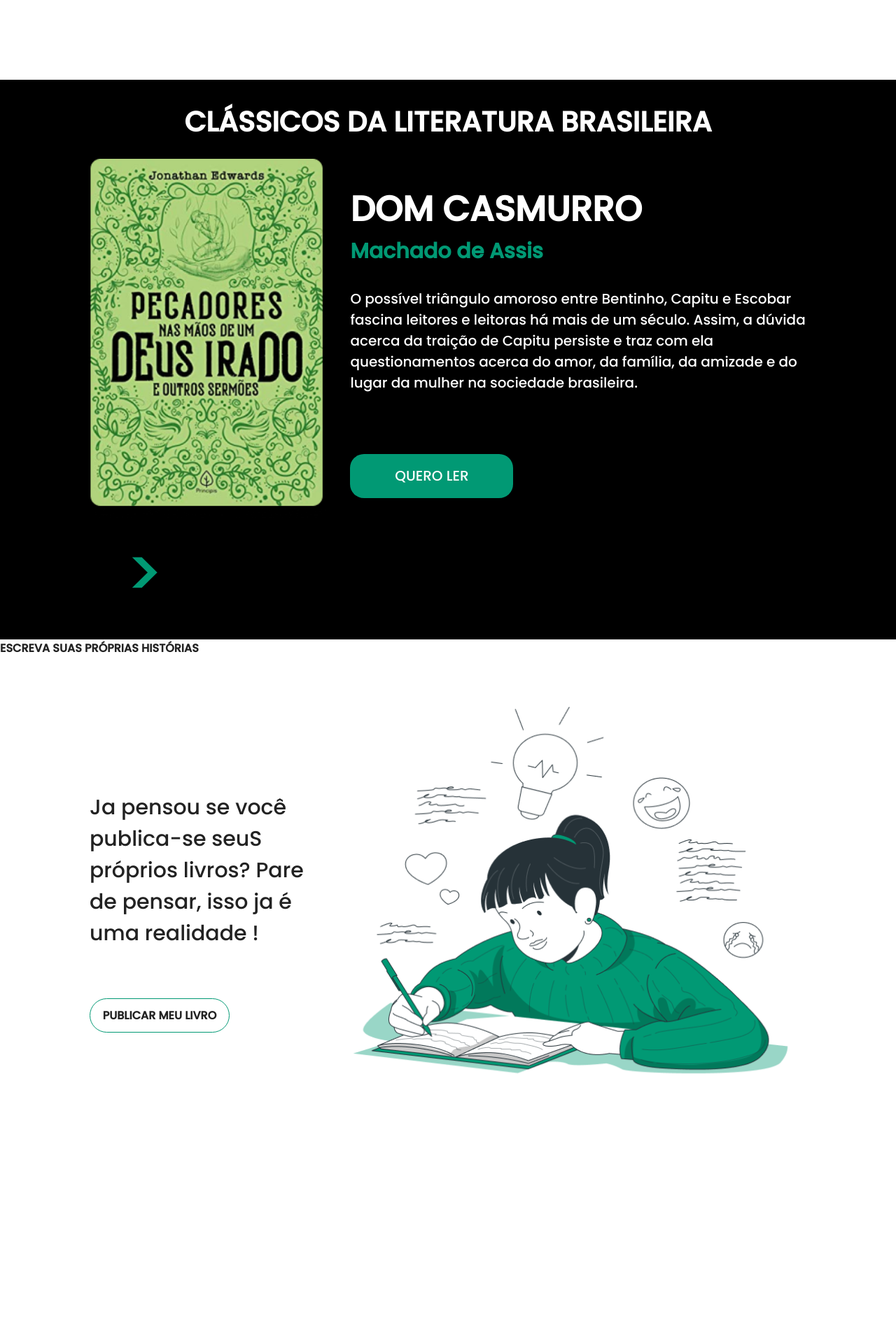
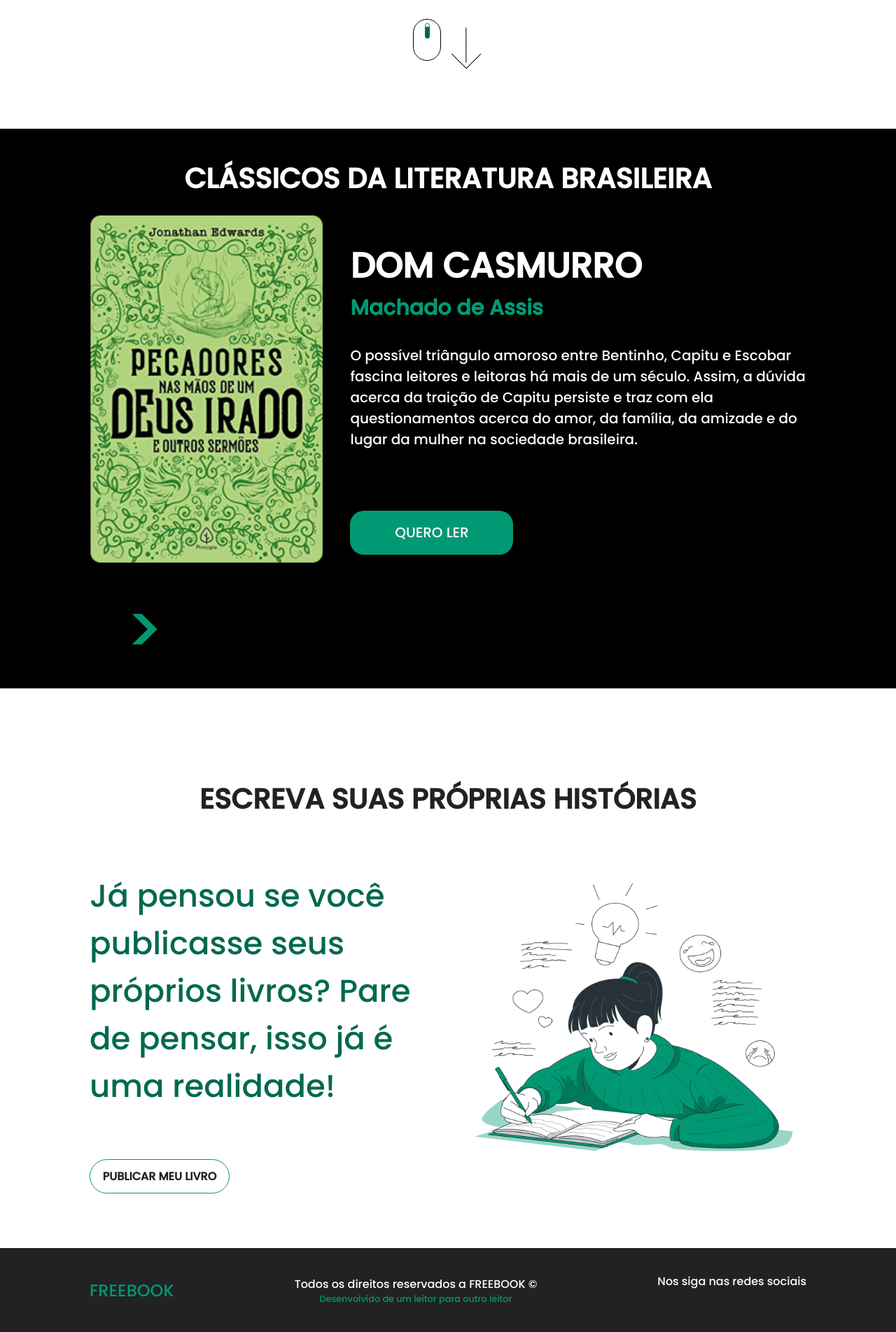
Before and after one commit to PedroRCSilva/FREE-BOOK, a plain HTML site: page index.html in a window 1280 px wide. Shown: the part 686-2590 px from the top of the page at 70% size. Before the commit the page ends 2355 px from the top, so only its background shows below. Drawn offline with Linux system fonts and the light colour scheme.

Commit message:
ADD: CRIANDO TERCEIRA SESSÃO DA PAGINA HOME, CRIANDO FOOTER DA PAGINA, ADICIONANDO ANIMAÇÃO DE SCROOL MOUSE NA PRIMEIRA SESSÃO

```diff
--- a/css/style.css
+++ b/css/style.css
@@ -7,12 +7,15 @@
   font-family: 'Poppins', sans-serif;
   outline: none;
   border: none;
+  text-decoration: none;
 }
 
-img{
+
+img {
   width: 100%;
 
 }
+
 html {
   scroll-behavior: smooth;
 }
@@ -33,9 +36,13 @@ header .container {
 
 .session {
   width: 100%;
-  height: calc(100vh - 70px);
-  max-height: max-content;
-
+  min-height: 100vh;
+  height: max-content;
+  display: flex;
+  align-items: center;
+  flex-direction: column;
+  padding: 40px 0;
+  justify-content: space-around;
 }
 
 .container {
@@ -44,7 +51,7 @@ header .container {
   align-items: center;
   height: 100%;
   width: 80%;
-  margin: auto;
+  margin: 0 auto;
   flex-wrap: wrap;
 }
 
@@ -96,6 +103,8 @@ header .container {
 
 }
 
+
+
 .content-text p {
   font-size: 30px;
 }
@@ -109,6 +118,13 @@ header .container {
   font-weight: bold;
   margin-right: 20px;
   cursor: pointer;
+  transition: 0.5s;
+}
+
+.content-text button:hover {
+  background-color: #006950;
+  transition: 0.5s;
+  color: #fff;
 }
 
 .content-text button img {
@@ -140,19 +156,88 @@ header .container {
   width: 290px;
 }
 
+@keyframes scroll {
+  100% {
+    transform: rotate(-45deg) translate(-10px, 40px);
+  }
+}
+
+@keyframes bolinha {
+  100% {
+    transform: translate(16.5px, 10px);
+  }
+}
+
+.animation {
+  display: flex;
+  width: 100px;
+  margin: 0 auto;
+}
+
+.scroll {
+  width: 40px;
+  height: 60px;
+  border-radius: 50px;
+  background-color: #fff;
+  border: 1px solid black;
+  display: flex;
+}
+
+.scroll:after {
+  content: '';
+  display: block;
+  width: 5px;
+  height: 20px;
+  border-radius: 50px;
+  border: 1px solid #006950;
+  transform: translate(16px, 5px);
+}
+
+
+.scroll div {
+  width: 6px;
+  height: 17px;
+  background-color: #006950;
+  z-index: 999;
+  position: absolute;
+  border-radius: 10px;
+  transform: translate(16.5px, 5px);
+  animation: 1s bolinha alternate infinite;
+}
+
+.arrow {
+  transform: rotate(-45deg) translate(10px, 20px);
+  width: 30px;
+  height: 30px;
+  border-left: 1px solid black;
+  border-bottom: 1px solid black;
+  animation: 1s scroll infinite alternate;
+}
+
+.arrow::before {
+  content: '';
+  width: 50px;
+  height: 1px;
+  display: block;
+  background-color: #000;
+  transform: rotate(-45deg) translate(-5px, 2px);
+
+}
+
 .session-carrossel {
   min-height: 100vh;
   height: max-content;
   background-color: #000;
   display: flex;
   flex-direction: column;
+  justify-content: space-around;
 
 
 }
 
 .session-carrossel>h2 {
   text-align: center;
-  color: #fff ;
+  color: #fff;
   font-size: 40px;
   margin-top: 30px;
 }
@@ -178,7 +263,7 @@ header .container {
 
 .content-text-carrossel h2 {
   font-size: 50px;
-  color: #fff ;
+  color: #fff;
 }
 
 .content-text-carrossel h3 {
@@ -189,7 +274,7 @@ header .container {
 
 .content-text-carrossel p {
   font-size: 20px;
-  color: #fff ;
+  color: #fff;
 }
 
 .book img {
@@ -205,7 +290,7 @@ header .container {
   font-size: 20px;
   background-color: #019974;
   cursor: pointer;
-  color: #fff ;
+  color: #fff;
 
 }
 
@@ -216,18 +301,47 @@ header .container {
   cursor: pointer;
 }
 
-
+.book-write h2 {
+  margin-top: 50px;
+  text-align: center;
+  font-size: 40px;
+}
 
 .book-write .container .content-img {
-  flex:2;
+  flex: 1;
 
 }
 
-.book-write .container .content-text{
-  flex:1;
+.book-write .container .content-img img {
+  width: 500px;
 }
-.book-write .content-text p{
+
+.book-write .container .content-text {
+  flex: 2;
+}
+
+.book-write .content-text p {
   margin-bottom: 70px;
+  font-size: 45px;
+  color: #006950;
+}
 
 
+
+footer {
+  width: 100%;
+  height: 120px;
+  background-color: #222;
 }
+
+.footer-text>h2,
+.social-media h2 {
+  color: #fff;
+  font-weight: 300;
+}
+
+footer p {
+  text-align: center;
+  color: #019974;
+  font-size: 0.8em;
+}
--- a/index.html
+++ b/index.html
@@ -18,10 +18,10 @@
       <div class="logo">FREE BOOK</div>
       <nav class="navbar">
         <ul>
-          <li>Home</li>
-          <li>Sobre nós</li>
-          <li>Cadastro</li>
-          <li>Login</li>
+          <li><a href="index.html">Home</a></li>
+          <li><a href="sobre-nos.html">Sobre nós</a></li>
+          <li><a href="cadastro.html">Cadastro</a></li>
+          <li><a href="login.html">Login</a></li>
         </ul>
       </nav>
     </div>
@@ -43,6 +43,13 @@
         <img src="img/61oIS8ewc9L.jpg" alt="" class="img-home">
       </div>
     </div>
+    <div class="animation">
+      <div class="scroll">
+        <div></div>
+      </div>
+      <div class="arrow"></div>
+    </div>
+
   </section>
   <section class="session-carrossel">
     <h2>CLÁSSICOS DA LITERATURA BRASILEIRA</h2>
@@ -52,30 +59,50 @@
       </div>
       <div class="content-text-carrossel">
         <div>
-        <h2>DOM CASMURRO</h2>
-        <h3>Machado de Assis</h3>
-        <p>O possível triângulo amoroso entre Bentinho, Capitu e Escobar fascina leitores e leitoras há mais de um
-          século. Assim, a dúvida acerca da traição de Capitu persiste e traz com ela questionamentos acerca do amor, da
-          família, da amizade e do lugar da mulher na sociedade brasileira.</p>
+          <h2>DOM CASMURRO</h2>
+          <h3>Machado de Assis</h3>
+          <p>O possível triângulo amoroso entre Bentinho, Capitu e Escobar fascina leitores e leitoras há mais de um
+            século. Assim, a dúvida acerca da traição de Capitu persiste e traz com ela questionamentos acerca do amor,
+            da
+            família, da amizade e do lugar da mulher na sociedade brasileira.</p>
         </div>
         <button>QUERO LER</button>
       </div>
       <div class="btn-carrossel">></div>
     </div>
+
   </section>
 
   <section class="session book-write">
     <h2>ESCREVA SUAS PRÓPRIAS HISTÓRIAS</h2>
     <div class="container">
       <div class="content-text">
-        <p>Ja pensou se você publica-se seuS próprios livros? Pare de pensar, isso ja é uma realidade !</p>
-        <button>PUBLICAR MEU LIVRO</button>
+        <p>Já pensou se você publicasse seus próprios livros? Pare de pensar, isso já é uma realidade!</p>
+        <a href="./login.html"><button>PUBLICAR MEU LIVRO</button></a>
       </div>
       <div class="content-img">
         <img src="img/bro.png" alt="">
       </div>
     </div>
   </section>
+  <footer>
+    <div class="container">
+      <div class="logo">FREEBOOK</div>
+      <div class="footer-text">
+        <h2>Todos os direitos reservados a FREEBOOK &copy</h2>
+        <p>Desenvolvido de um leitor para outro leitor</p>
+      </div>
+      <div class="social-media">
+        <h2>Nos siga nas redes sociais</h2>
+
+        <div class="content-social">
+          <img src="" alt="">
+          <img src="" alt="">
+          <img src="" alt="">
+        </div>
+      </div>
+    </div>
+  </footer>
 </body>
 
 </html>
```
